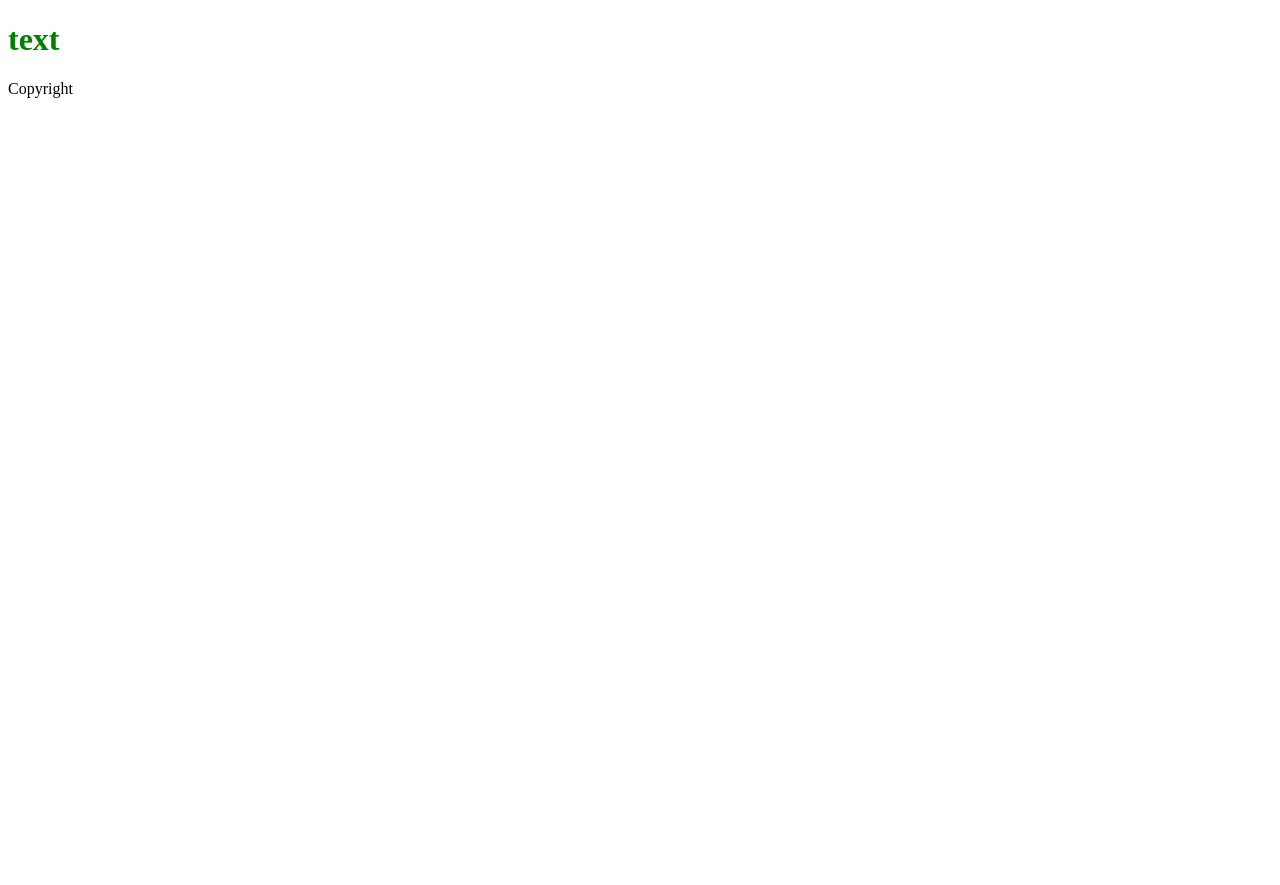
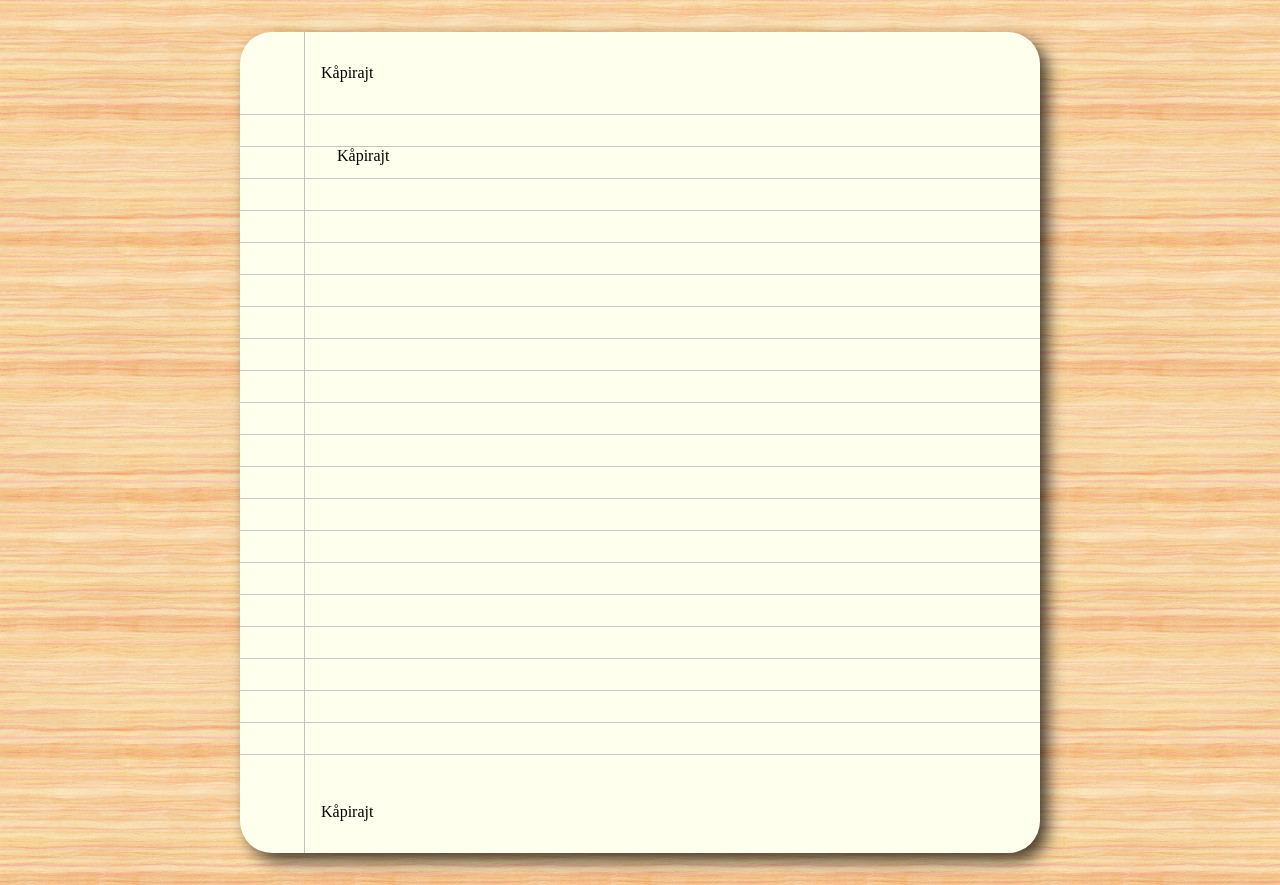
Before and after one commit to ozckarr/le-pencil, a plain HTML site: page index.html in a window 1280 px wide. Before the commit the page ends 800 px from the top, so only its background shows below. Drawn offline with Linux system fonts and the light colour scheme.

Commit message:
background fixed

```diff
--- /dev/null
+++ b/css/style.scss
@@ -0,0 +1,57 @@
+* {
+  margin: 0;
+  padding: 0;
+  box-sizing: border-box;
+}
+
+body {
+  width: 100%;
+  height: 100%;
+  background-attachment: fixed;
+  background: url(../images/pattern.jpg) #c9ba93;
+  background-repeat: repeat;
+}
+
+.paper {
+  background-color: #ffffee;
+  max-width: 50em;
+  margin: 2em auto;
+  border-radius: 2em;
+  box-shadow: 0.5em 0.5em 1em rgba(0, 0, 0, 0.7);
+}
+
+header {
+  border-bottom: solid rgb(196, 194, 194) 1px;
+  .header-content {
+    padding: 2em 2em 2em 1em;
+    margin: 0 0 0 4em;
+    border-left: solid rgb(196, 194, 194) 1px;
+  }
+}
+
+main {
+  min-height: 41em;
+  background: repeating-linear-gradient(
+    180deg,
+    #ffffee,
+    #ffffee 31px,
+    #c4c2c2 31px,
+    #c4c2c2 32px
+  );
+
+  .main-content {
+    padding: 2em;
+    margin: 0 0 0 4em;
+    border-left: solid rgb(196, 194, 194) 1px;
+    height: 100%;
+    min-height: 41em;
+  }
+}
+
+footer {
+  .footer-content {
+    padding: 2em 2em 2em 1em;
+    margin: 0 0 0 4em;
+    border-left: solid rgb(196, 194, 194) 1px;
+  }
+}
--- a/index.html
+++ b/index.html
@@ -7,10 +7,13 @@
     <meta name="author" content="Oskar Lindblad" />
     <meta name="viewport" content="width=device-width, initial-scale=1.0" />
     <link rel="stylesheet" href="/css/style.css" />
-    <title>Potatiskollen</title>
+    <title>lé Pencil</title>
   </head>
   <body>
-    <h1>text</h1>
-    <footer>Copyright</footer>
+    <div class="paper">
+      <header><div class="header-content">Kåpirajt</div></header>
+      <main><div class="main-content">Kåpirajt</div></main>
+      <footer><div class="footer-content">Kåpirajt</div></footer>
+    </div>
   </body>
 </html>
```
Also changed, not shown: css/style.css, images/big-row.svg (added), images/pattern.jpg (added), images/row.svg (added).
